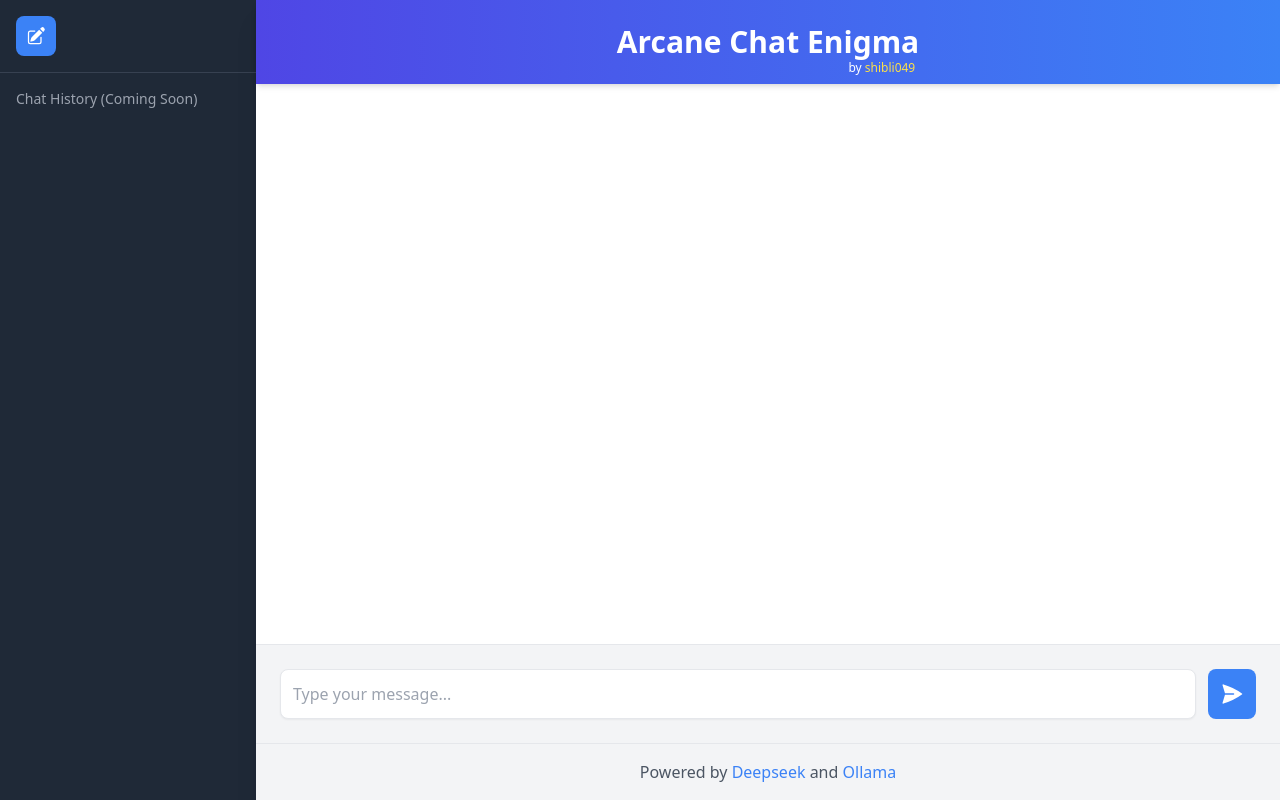
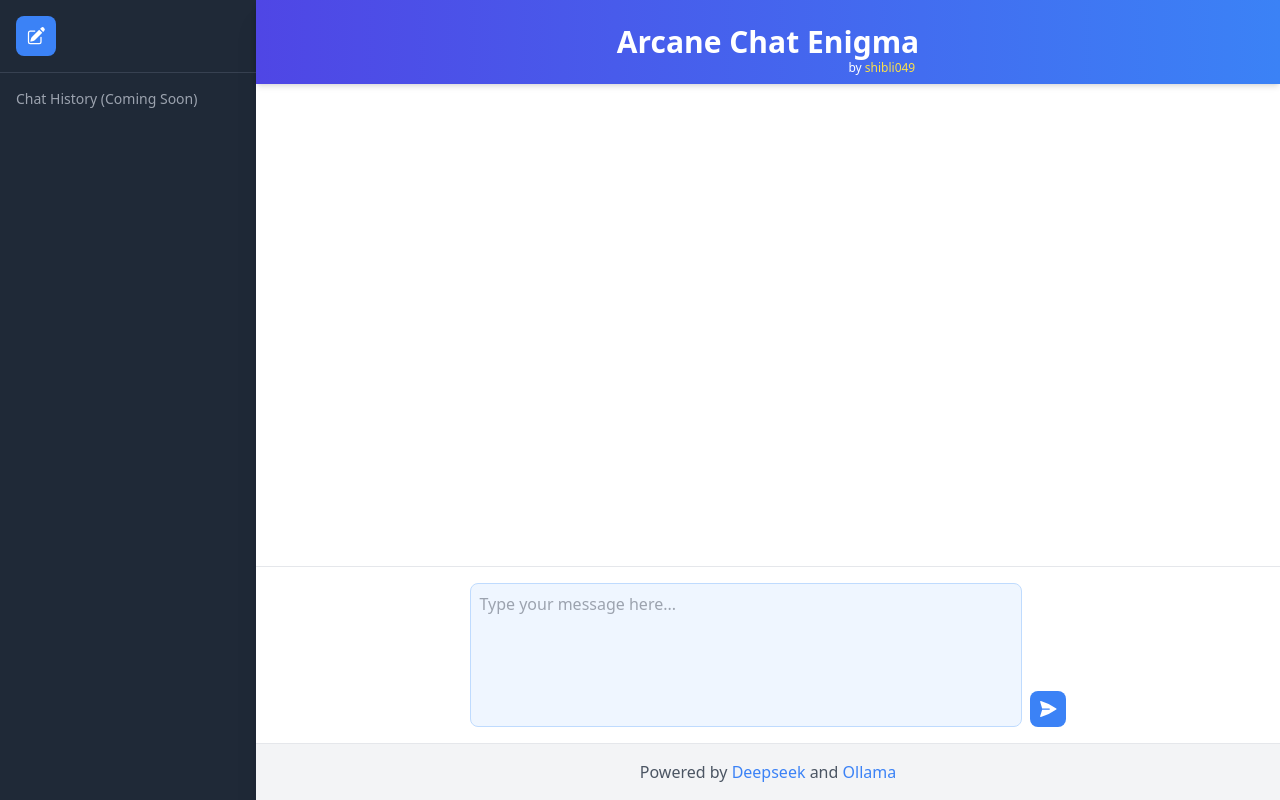
Before and after one commit to shibli049/ollama-chat-enigma, a React (Vite) app in the folder frontend/: page / in a window 1280 px wide. Built offline with nearby package versions, Linux system fonts and the light colour scheme; the HTML template or start-up script is replaced by a standard one.

Commit message:
Refactor chat input and message components for improved layout and user experience

```diff
--- a/frontend/src/components/ChatInput.jsx
+++ b/frontend/src/components/ChatInput.jsx
@@ -2,22 +2,21 @@ import { PaperAirplaneIcon } from '@heroicons/react/24/solid';
 
 export const ChatInput = ({ input, setInput, isLoading, onSubmit }) => {
   return (
-    <form onSubmit={onSubmit} className="p-6 bg-gray-100 border-t">
-      <div className="flex space-x-3">
-        <input
-          type="text"
+    <form onSubmit={onSubmit} className="p-4 border-t">
+      <div className="flex items-end max-w-[60%] mx-auto">
+        <textarea
           value={input}
           onChange={(e) => setInput(e.target.value)}
-          className="flex-1 p-3 border rounded-lg focus:outline-none focus:ring-2 focus:ring-blue-500 shadow-sm"
-          placeholder="Type your message..."
+          placeholder="Type your message here..."
+          className="flex-1 h-36 p-2 border rounded-lg resize-none focus:outline-none focus:ring-2 focus:ring-blue-500 bg-blue-50 border-blue-200"
           disabled={isLoading}
         />
         <button
           type="submit"
           disabled={isLoading}
-          className="bg-blue-500 text-white p-3 rounded-lg hover:bg-blue-600 disabled:bg-blue-300 transition-transform duration-200 hover:scale-105 flex items-center justify-center"
+          className="ml-2 p-2 bg-blue-500 text-white rounded-lg hover:bg-blue-600 focus:outline-none focus:ring-2 focus:ring-blue-500 disabled:opacity-50"
         >
-          <PaperAirplaneIcon className="h-6 w-6" />
+          <PaperAirplaneIcon className="h-5 w-5" />
         </button>
       </div>
     </form>
--- a/frontend/src/components/ChatMessage.jsx
+++ b/frontend/src/components/ChatMessage.jsx
@@ -4,6 +4,8 @@ import { vscDarkPlus } from 'react-syntax-highlighter/dist/esm/styles/prism';
 import { parseMessage } from '../utils/messageUtils';
 
 export const ChatMessage = ({ message }) => {
+  const isUser = message.role === 'user';
+
   if (message.role === 'assistant' && message.content.includes('<think>')) {
     const { reasoning, answer } = parseMessage(message.content);
     return (
@@ -43,11 +45,11 @@ export const ChatMessage = ({ message }) => {
   }
 
   return (
-    <div className={`flex ${message.role === 'user' ? 'justify-end' : 'justify-start'}`}>
-      <div className={`max-w-[70%] rounded-lg p-4 shadow-sm ${
-        message.role === 'user'
-          ? 'bg-blue-500 text-white'
-          : 'bg-gray-200 text-gray-800'
+    <div className={`flex ${isUser ? 'justify-end' : 'justify-start'}`}>
+      <div className={`rounded-lg p-4 shadow-sm max-w-[80%] ${
+        isUser
+          ? 'bg-blue-100 border border-blue-200 text-gray-800'
+          : 'bg-gray-50 border border-gray-200 text-gray-800'
       }`}>
         {message.content}
       </div>
```
